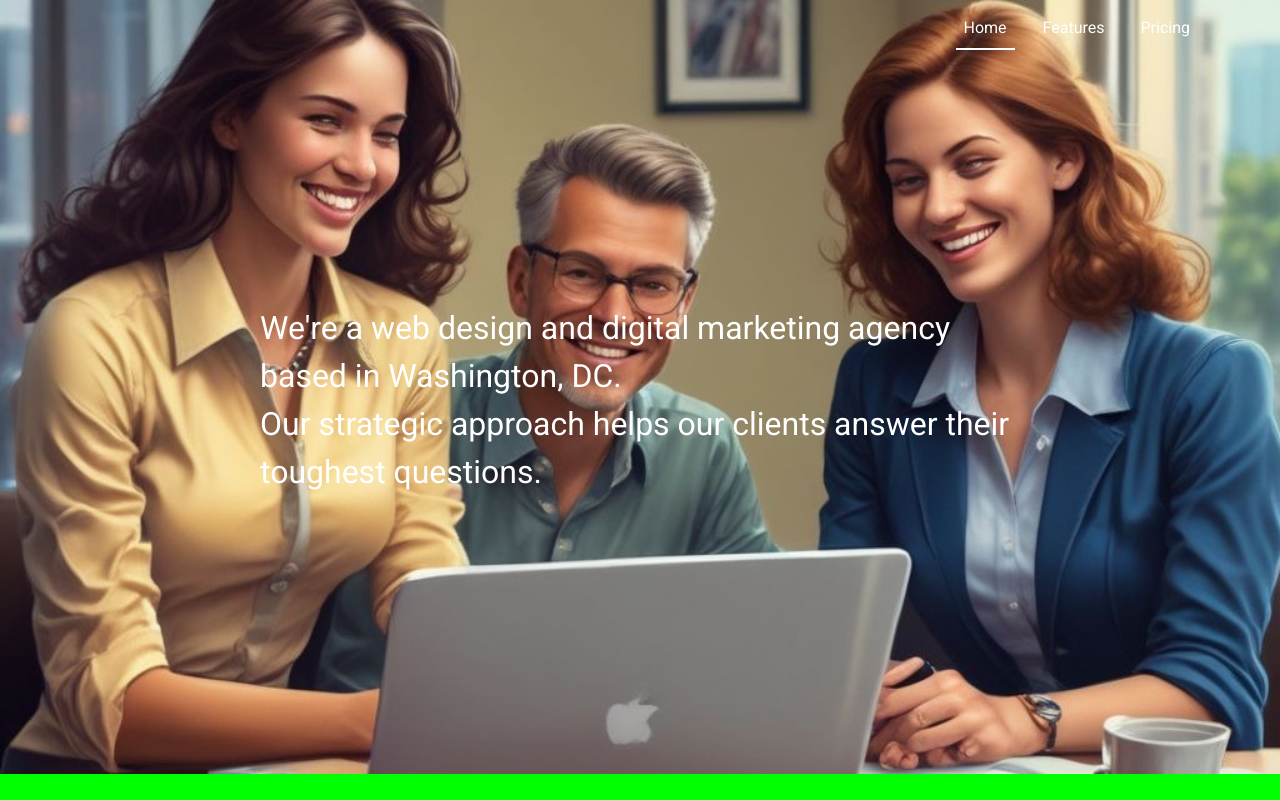
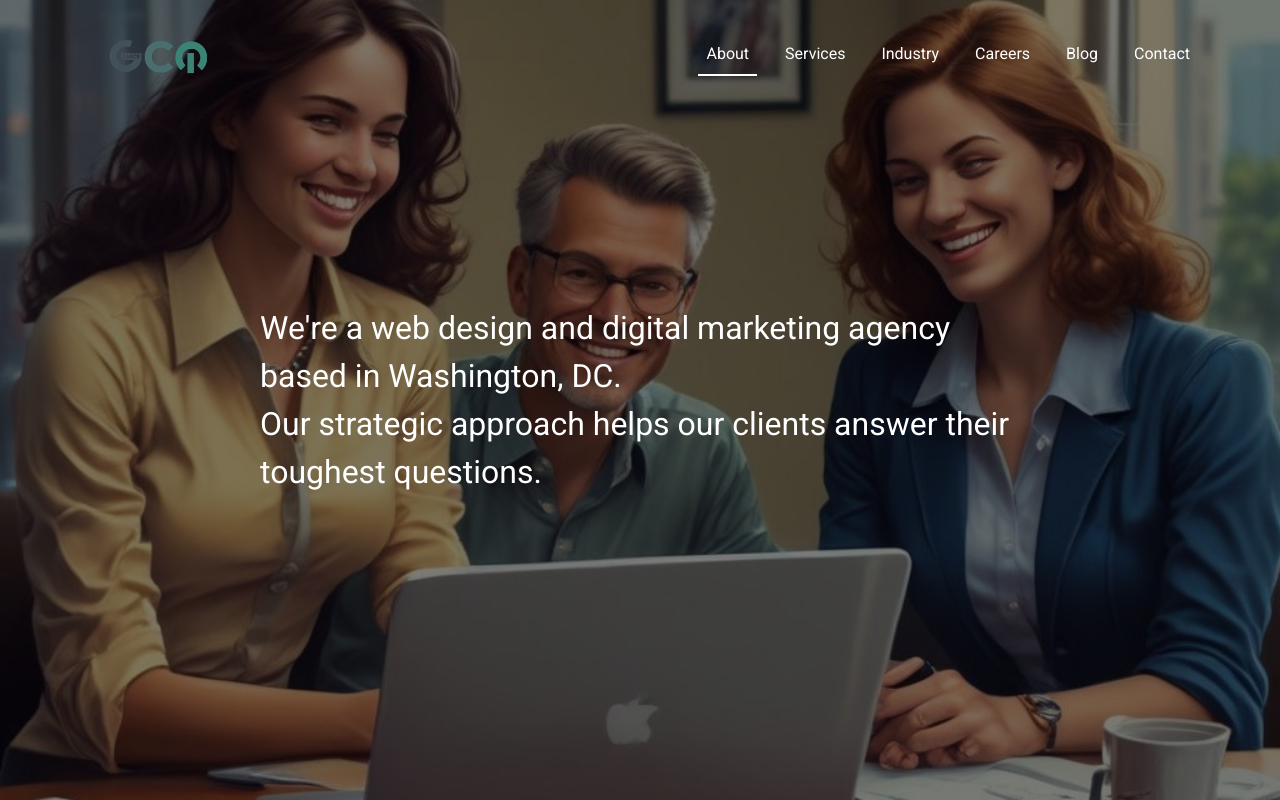
Before and after one commit to adityaaditya98/projectDemo, a plain HTML site: page test4.html in a window 1280 px wide. Drawn offline with nearby package versions, Linux system fonts and the light colour scheme.

Commit message:
added company logo with small changes

```diff
--- a/test4.html
+++ b/test4.html
@@ -30,7 +30,6 @@
             flex-direction: column;
             align-items: center;
             justify-content: center;
-            width: 30%;
             flex-shrink: 0;
         }
 
@@ -64,9 +63,40 @@
             display: none;
         }
 
-        .content-slide:nth-of-type(2) { background-image: url("MainCover.jpeg");background-repeat: no-repeat;background-size: cover;background-position: center;}
+        /* .content-slide:nth-of-type(2) { background-image: url("MainCover.jpeg");background-repeat: no-repeat;background-size: cover;background-position: center;} */
+        .content-slide:nth-of-type(2) {
+  position: relative;
+  background-image: url("MainCover.jpeg");
+  background-repeat: no-repeat;
+  background-size: cover;
+  background-position: center;
+}
+
+.content-slide:nth-of-type(2)::before {
+  content: "";
+  position: absolute;
+  top: 0;
+  left: 0;
+  width: 100%;
+  height: 100%;
+  background-color: rgba(0, 0, 0, 0.5);
+  z-index: 0;
+}
+
+.content-slide:nth-of-type(2) > *,
+.content-slide:nth-of-type(2) h2,
+.content-slide:nth-of-type(2) p,
+.content-slide:nth-of-type(2) a,
+.content-slide:nth-of-type(2) div,
+.content-slide:nth-of-type(2) img
+{
+  position: relative;
+  z-index: 1; /* Ensure content is on top */
+}
         .content-slide:nth-of-type(3) { background-color: #0f0 !important; }
         .content-slide:nth-of-type(4) { background-color: #00f !important; }
+
+
 
         .navbar-custom {
             transition: background-color 0.3s ease;
@@ -180,11 +210,20 @@
 .navbar-nav .nav-item .nav-link.active {
     color: white;
 }
+#mainCompanyLogo{
+    height: 15%;
+    width: 15%;
+}
+#secoundCompanyLogo{
+    height: 10%;
+    width: 10%;
+}
     </style>
 </head>
 <body>
 
     <div class="main-container">
+        <img src="./company logo.png" id="secoundCompanyLogo" style="display: none;">
         <div class="sidebar" id="sidebar-content" style="display: none;">
             <div class="sidebar-content">
                 <div class="sidebar-text" id="sidebar-text">
@@ -194,26 +233,36 @@
                 </div>
             </div>
         </div>
-
+        <!-- about, services, industry, careers, blog, contact -->
         <div class="content-wrapper" id="content-wrapper">
             <div class="navbar-wrapper">
                 <nav class="navbar navbar-expand-lg navbar-custom">
                     <div class="container">
+                        <img src="./company logo.png" id="mainCompanyLogo">
                         <ul class="navbar-nav">
                             <li class="nav-item">
-                                <a class="nav-link active" aria-current="page" href="#">Home</a>
+                                <a class="nav-link active" aria-current="page" href="#">About</a>
                             </li>
                             <li class="nav-item">
-                                <a class="nav-link" href="#">Features</a>
+                                <a class="nav-link" href="#">Services</a>
                             </li>
                             <li class="nav-item">
-                                <a class="nav-link" href="#">Pricing</a>
+                                <a class="nav-link" href="#">Industry</a>
+                            </li>
+                            <li class="nav-item">
+                                <a class="nav-link" href="#">Careers</a>
+                            </li>
+                            <li class="nav-item">
+                                <a class="nav-link" href="#">Blog</a>
+                            </li>
+                            <li class="nav-item">
+                                <a class="nav-link" href="#">Contact</a>
                             </li>
                         </ul>
                     </div>
                 </nav>
             </div>
-            <div class="content-slide" data-nav-color="#f00" style="margin-bottom: -2%;">
+            <div class="content-slide" data-nav-color="#f00" id="main-content-slide">
                 <div class="slide-content">
                     <div class="agency-description-container">
                         <div class="agency-description">
@@ -247,7 +296,8 @@
         const sidebarText = document.getElementById('sidebar-text');
         const sidebarcontent = document.getElementById('sidebar-content')
         const slides = document.querySelectorAll('.content-slide');
-
+        const companyLogo = document.getElementById('mainCompanyLogo');
+        const secoundCompanyLogo = document.getElementById('secoundCompanyLogo');
         document.getElementById('content-wrapper').addEventListener('scroll', () => {
             slides.forEach((slide, index) => {
                 const rect = slide.getBoundingClientRect();
@@ -255,9 +305,13 @@
                     if (index === 1) {
                         sidebarcontent.style.display='flex';
                         sidebarText.innerHTML = `<div class="question-everything-container"><div class="question-everything">Hello World</div></div>`;
+                        companyLogo.style.display='none';
+                        secoundCompanyLogo.style.display='flex';
                     }
                     if(index===0){
                         sidebarcontent.style.display='none';
+                        companyLogo.style.display='flex';
+                        secoundCompanyLogo.style.display='none';
                     }
                 }
             });
```
Also changed, not shown: GlanceCT_page-0001.jpg (added), company logo.png (added).
